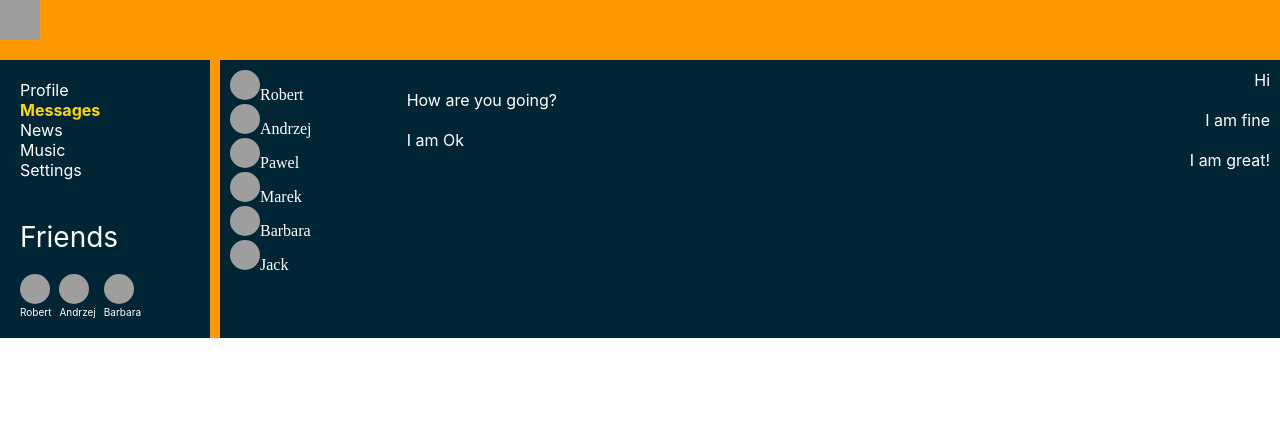
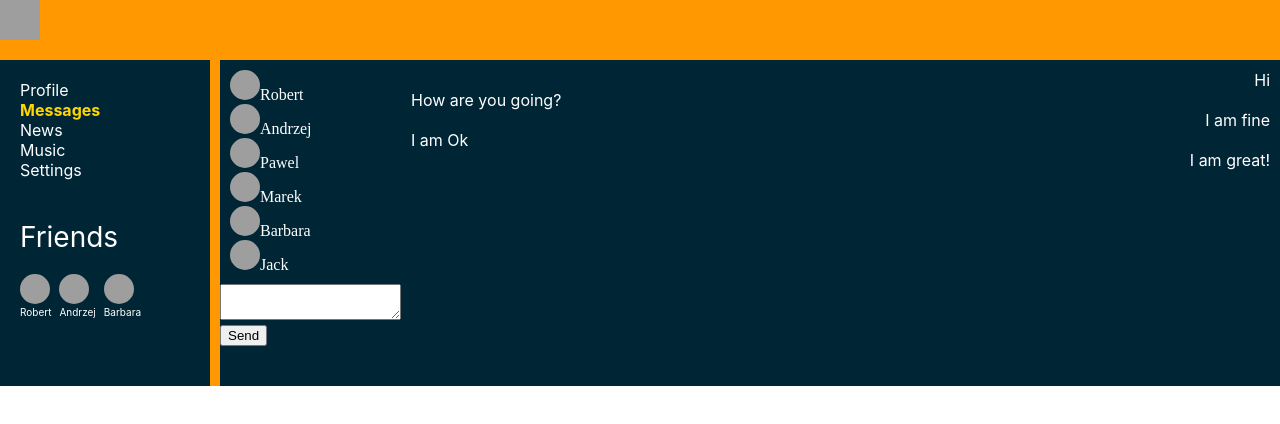
Before and after one commit to AleksanderZabrodski09/samurai-way-main, a React (Create React App) app: page /dialogs in a window 1280 px wide. Shown: the top 424 px of the page. Built offline with nearby package versions, Linux system fonts and the light colour scheme; grey boxes are pictures that could not be loaded.

Commit message:
create: move <BrowserRouter> into index.tsx(30 lesson)

```diff
--- a/src/components/Dialogs/Dialogs.module.css
+++ b/src/components/Dialogs/Dialogs.module.css
@@ -2,7 +2,7 @@
     display: grid;
     grid-template-columns: 2fr 10fr;
     color: white;
-
+    margin-bottom: 40px;
 }
 
 .dialogsItems {
@@ -18,8 +18,9 @@
 }
 
 .left {
-display: flex;
+    display: flex;
 }
+
 .right {
     display: flex;
     justify-content: flex-end;
--- a/src/components/Dialogs/Dialogs.tsx
+++ b/src/components/Dialogs/Dialogs.tsx
@@ -1,4 +1,4 @@
-import React from 'react';
+import React, {useRef} from 'react';
 import s from './Dialogs.module.css';
 import {DialogItem} from './DialogsItem/DialogsItem';
 import {Message} from './Messages/Message';
@@ -11,6 +11,15 @@ type PropsType = {
 }
 
 export const Dialogs = (props: PropsType) => {
+
+
+  // let newMessageElement =  React.createRef<HTMLTextAreaElement>()
+  let newMessageElement =  useRef<HTMLTextAreaElement>(null)
+
+const addMessage=()=>{
+  let text= newMessageElement.current?.value
+    alert(text)
+}
   return (
     <div className={s.dialogs}>
       <div className={s.dialogsItems}>
@@ -20,11 +29,16 @@ export const Dialogs = (props: PropsType) => {
       </div>
       <div className={s.messages}>
         {
-          props.messages.map((m, i) => <div className={i % 2 === 0 ? s.right : s.left}><Message key={m.id} id={m.id}
-                                                                                                message={m.message}/>
+          props.messages.map((m, i) => <div className={i % 2 === 0 ? s.right : s.left}>
+            <Message key={m.id} id={m.id} message={m.message}/>
           </div>)
         }
-
+      </div>
+      <div>
+        <div>
+          <textarea ref={newMessageElement}></textarea>
+        </div>
+        <button onClick={addMessage}>Send</button>
       </div>
     </div>
 
--- a/src/components/Profile/MyPosts/MyPosts.tsx
+++ b/src/components/Profile/MyPosts/MyPosts.tsx
@@ -1,10 +1,10 @@
-import React from 'react';
+import React, {useRef} from 'react';
 import s from './MyPosts.module.css';
 import {Post, PostType} from './Post/Post';
 
 type PropsType = {
   title: string
-  posts:PostType[]
+  posts: PostType[]
 }
 // type PostsType = {
 //   id: number,
@@ -16,17 +16,38 @@ type PropsType = {
 //   {id: 2, message: "It's my first post", likeCount: 15}
 // ]
 export const MyPosts = (props: PropsType) => {
+
+  // let newPostElement=React.createRef<HTMLTextAreaElement>()
+  let newPostElement = useRef<HTMLTextAreaElement>(null)
+
+  let addPost = () => {
+    let text = newPostElement.current?.value
+    alert(text)
+  }
+  // let addPost = () => {
+  //   let text = newPostElement.current?.value
+  //   if(newPostElement.current?.value!==null){
+  //     props.addPost(text)
+  //   }
+  //   useRef(text)
+  // }
+
+
   return (
-
     <div className={s.postsBlock}>
       <h2>{props.title}</h2>
       <div>
-        <div><textarea>new post</textarea></div>
-        <button>Send</button>
+        <div>
+          <textarea
+          ref={newPostElement}
+          placeholder={'new post'} autoFocus>
+          </textarea>
+        </div>
+        <button onClick={addPost}>Send</button>
       </div>
       <div className={s.posts}>
         {
-          props.posts.map(p=><Post key={p.id} id={p.id} message={p.message} likeCount={p.likeCount} />)
+          props.posts.map(p => <Post key={p.id} id={p.id} message={p.message} likeCount={p.likeCount}/>)
         }
 
       </div>
```
